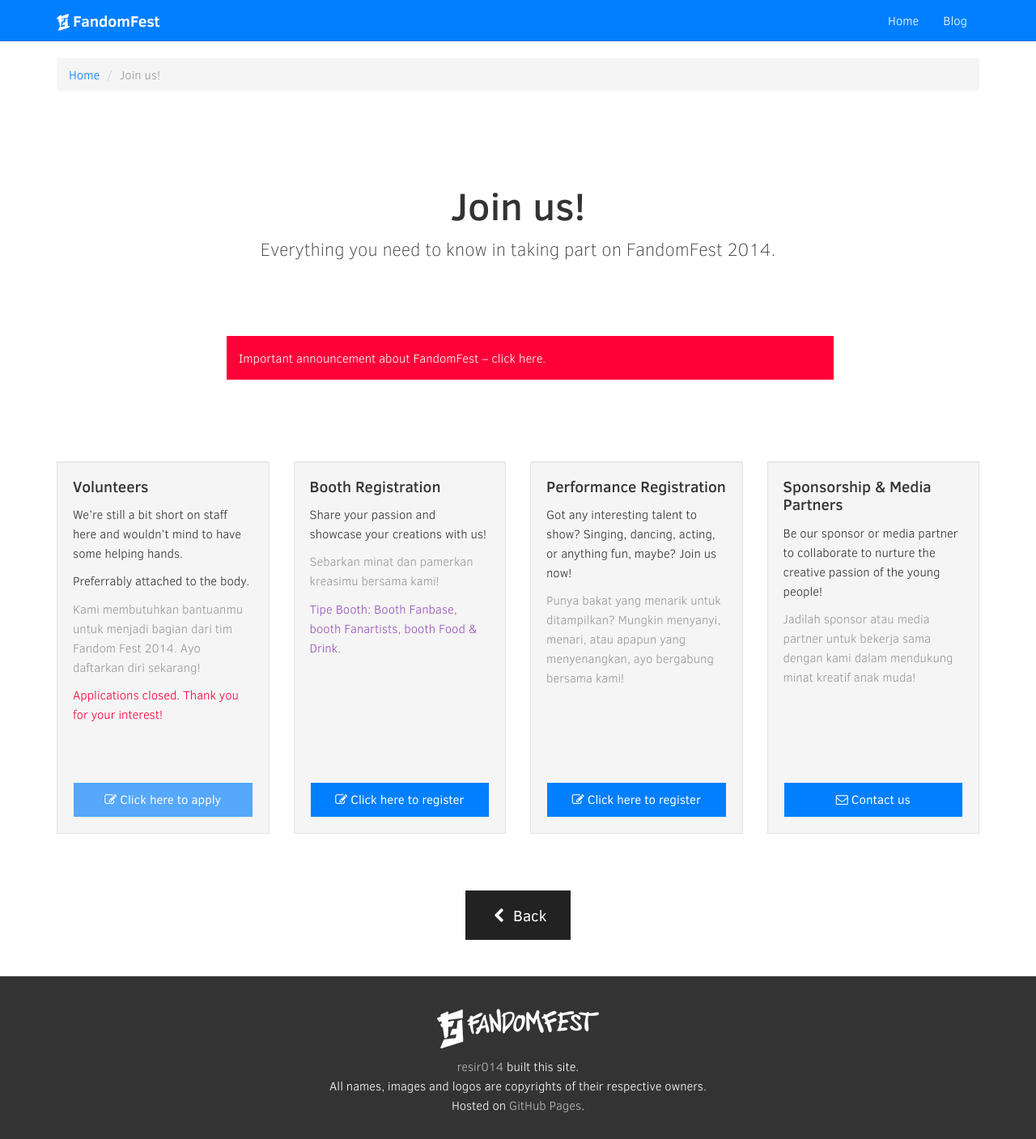
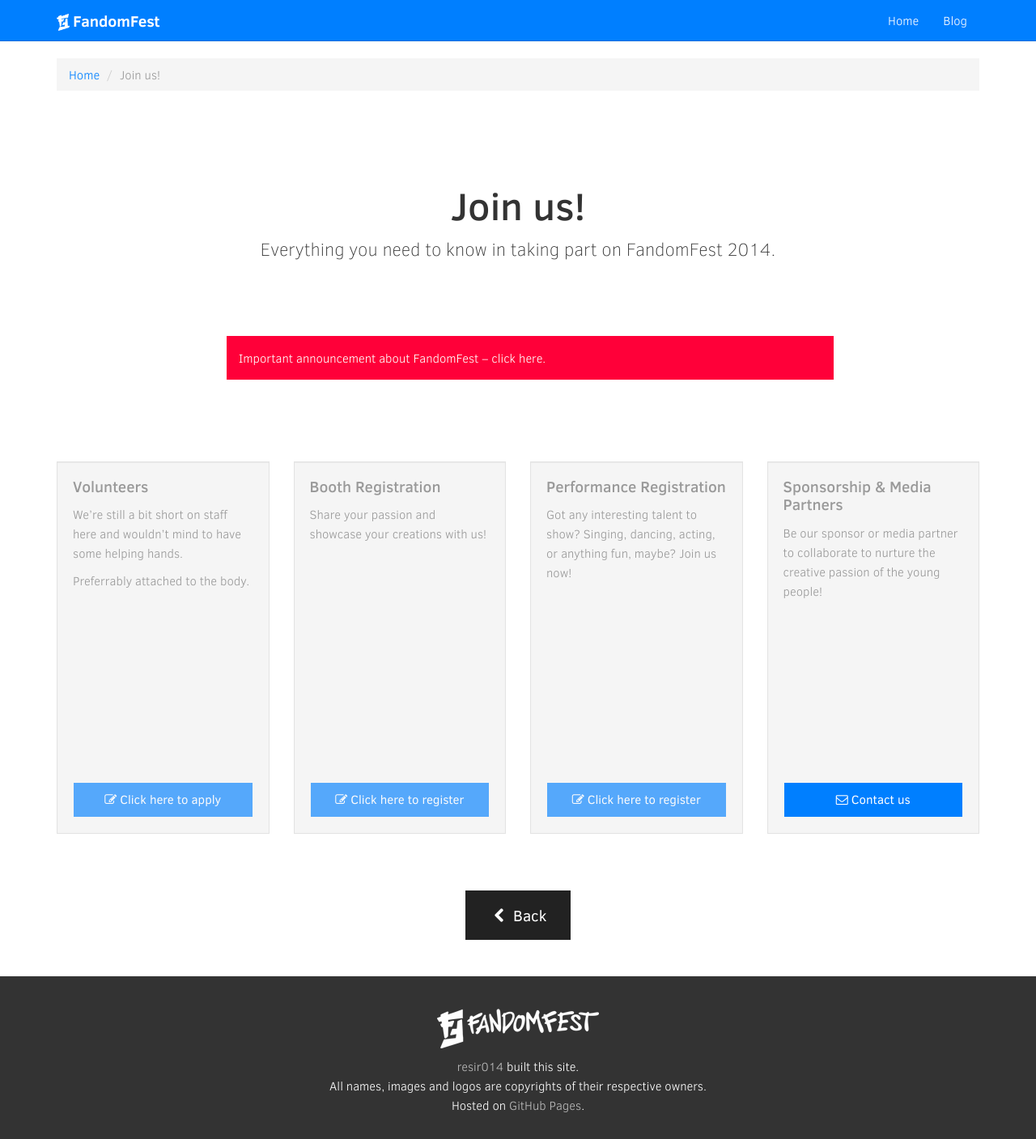
Before and after one commit to resir014/fandom-fest, a Jekyll site: the page built from join-us.html, in a window 1280 px wide. Shown: the whole page at 81% size. Built offline with Jekyll 4.4.1, drawn with Linux system fonts in a browser that asks for light colours; nearby versions of some CDN libraries.

Commit message:
Re-enabled GA tracking code.
Also greying out registration forms on this commit as well.

```diff
--- a/_includes/html/head.html
+++ b/_includes/html/head.html
@@ -26,7 +26,7 @@
     <script src="https://oss.maxcdn.com/libs/respond.js/1.4.2/respond.min.js"></script>
 <![endif]-->
 
-<!--script>
+<script>
   (function(i,s,o,g,r,a,m){i['GoogleAnalyticsObject']=r;i[r]=i[r]||function(){
   (i[r].q=i[r].q||[]).push(arguments)},i[r].l=1*new Date();a=s.createElement(o),
   m=s.getElementsByTagName(o)[0];a.async=1;a.src=g;m.parentNode.insertBefore(a,m)
@@ -35,4 +35,4 @@
   ga('create', 'UA-11448343-2', 'fandom-fest.com');
   ga('send', 'pageview');
 
-</script-->
+</script>
--- a/_includes/pages/join-us.html
+++ b/_includes/pages/join-us.html
@@ -18,16 +18,16 @@
 
         {% include announcement.html %}
 
-        <div class="row featurette-sm">
+        <div class="row featurette-sm text-muted">
             <div class="col-md-3 col-equal">
                 <div class="well">
                     <h4 class="featurette-column-title">Volunteers</h4>
                     <p>We’re still a bit short on staff here and wouldn’t mind to have some helping hands.</p>
                     <p>Preferrably attached to the body.</p>
 
-                    <p class="text-muted">Kami membutuhkan bantuanmu untuk menjadi bagian dari tim Fandom Fest 2014. Ayo daftarkan diri sekarang!</p>
+                    <!--p class="text-muted">Kami membutuhkan bantuanmu untuk menjadi bagian dari tim Fandom Fest 2014. Ayo daftarkan diri sekarang!</p-->
 
-                    <p class="text-danger">Applications closed. Thank you for your interest!</p>
+                    <!--p class="text-danger">Applications closed. Thank you for your interest!</p-->
 
                     <div class="well-btn">
                         <a class="btn btn-primary btn-block" disabled="disabled"><i class="fa fa-pencil-square-o "></i> Click here to apply</a>
@@ -40,12 +40,12 @@
                     <h4 class="featurette-column-title">Booth Registration</h4>
                     <p>Share your passion and showcase your creations with us!</p>
 
-                    <p class="text-muted">Sebarkan minat dan pamerkan kreasimu bersama kami!</p>
+                    <!--p class="text-muted">Sebarkan minat dan pamerkan kreasimu bersama kami!</p-->
 
-                    <p class="text-info">Tipe Booth: Booth Fanbase, booth Fanartists, booth Food &amp; Drink.</p>
+                    <!--p class="text-info">Tipe Booth: Booth Fanbase, booth Fanartists, booth Food &amp; Drink.</p-->
 
                     <div class="well-btn">
-                        <a class="btn btn-primary btn-block" href="https://docs.google.com/forms/d/13Z9bhuxo3BHXLApFqIyfhJcwuZyupvIj8YzLTQ98Gjo/viewform?usp=send_form"><i class="fa fa-pencil-square-o "></i> Click here to register</a>
+                        <a class="btn btn-primary btn-block" disabled="disabled"><i class="fa fa-pencil-square-o "></i> Click here to register</a>
                     </div>
                 </div>
             </div> <!-- /.col-md-3 -->
@@ -55,10 +55,10 @@
                     <h4 class="featurette-column-title">Performance Registration</h4>
                     <p>Got any interesting talent to show? Singing, dancing, acting, or anything fun, maybe? Join us now!</p>
 
-                    <p class="text-muted">Punya bakat yang menarik untuk ditampilkan? Mungkin menyanyi, menari, atau apapun yang menyenangkan, ayo bergabung bersama kami!</p>
+                    <!--p class="text-muted">Punya bakat yang menarik untuk ditampilkan? Mungkin menyanyi, menari, atau apapun yang menyenangkan, ayo bergabung bersama kami!</p-->
 
                     <div class="well-btn">
-                        <a class="btn btn-primary btn-block" href="https://docs.google.com/forms/d/1P5cyxTi1xVebbCnTaRA0WdQlZIuSWo7y_181O92DM2U/viewform?usp=send_form"><i class="fa fa-pencil-square-o "></i> Click here to register</a>
+                        <a class="btn btn-primary btn-block" disabled="disabled"><i class="fa fa-pencil-square-o "></i> Click here to register</a>
                     </div>
                 </div>
             </div> <!-- /.col-md-3 -->
@@ -68,7 +68,7 @@
                     <h4 class="featurette-column-title">Sponsorship &amp; Media Partners</h4>
                     <p>Be our sponsor or media partner to collaborate to nurture the creative passion of the young people!</p>
 
-                    <p class="text-muted">Jadilah sponsor atau media partner untuk bekerja sama dengan kami dalam mendukung minat kreatif anak muda!</p>
+                    <!--p class="text-muted">Jadilah sponsor atau media partner untuk bekerja sama dengan kami dalam mendukung minat kreatif anak muda!</p-->
 
                     <div class="well-btn">
                         <a class="btn btn-primary btn-block" href="/contact/"><i class="fa fa-envelope-o "></i> Contact us</a>
```
